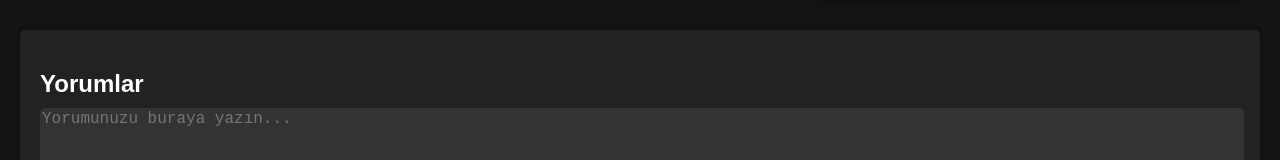
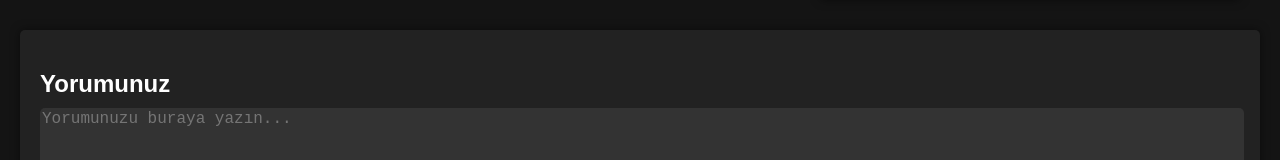
Before and after one commit to guneyhasan/FilmSuggestion, a React (Create React App) app in the folder movie-blog-frontend/: page /blog-page in a window 1280 px wide. Shown: the part 505-665 px from the top of the page. Built offline with nearby package versions, Linux system fonts and the light colour scheme.

Commit message:
Blog page minor update

```diff
--- a/movie-blog-frontend/src/BlogPage.jsx
+++ b/movie-blog-frontend/src/BlogPage.jsx
@@ -13,7 +13,7 @@ function BlogPage() {
   const [siteRating, setSiteRating] = useState(0); // Site puanı
 
   const movieRating = 8.7; // Filmin IMDb puanı
-  const youtubeVideoId = "tgbNymZ7vqY"; // YouTube video ID (YouTube URL'sindeki v= parametresinden alınır)
+  const youtubeVideoId = "wb49-oV0F78"; // YouTube video ID (YouTube URL'sindeki v= parametresinden alınır)
 
   // Site puanını hesaplamak için bir efekt
   useEffect(() => {
@@ -116,7 +116,7 @@ function BlogPage() {
 
         {/* Yorum Alanı */}
         <div className="comment-section">
-          <h2>Yorumlar</h2>
+          <h2>Yorumunuz</h2>
           <textarea
             className="comment-input"
             placeholder="Yorumunuzu buraya yazın..."
```
